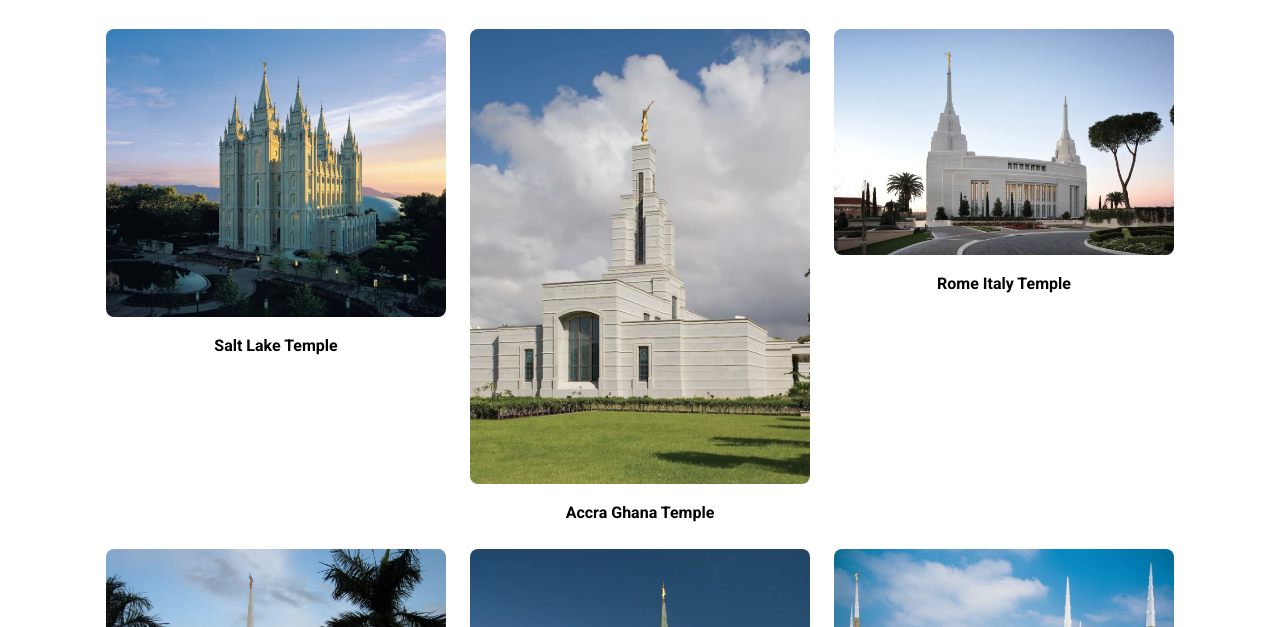
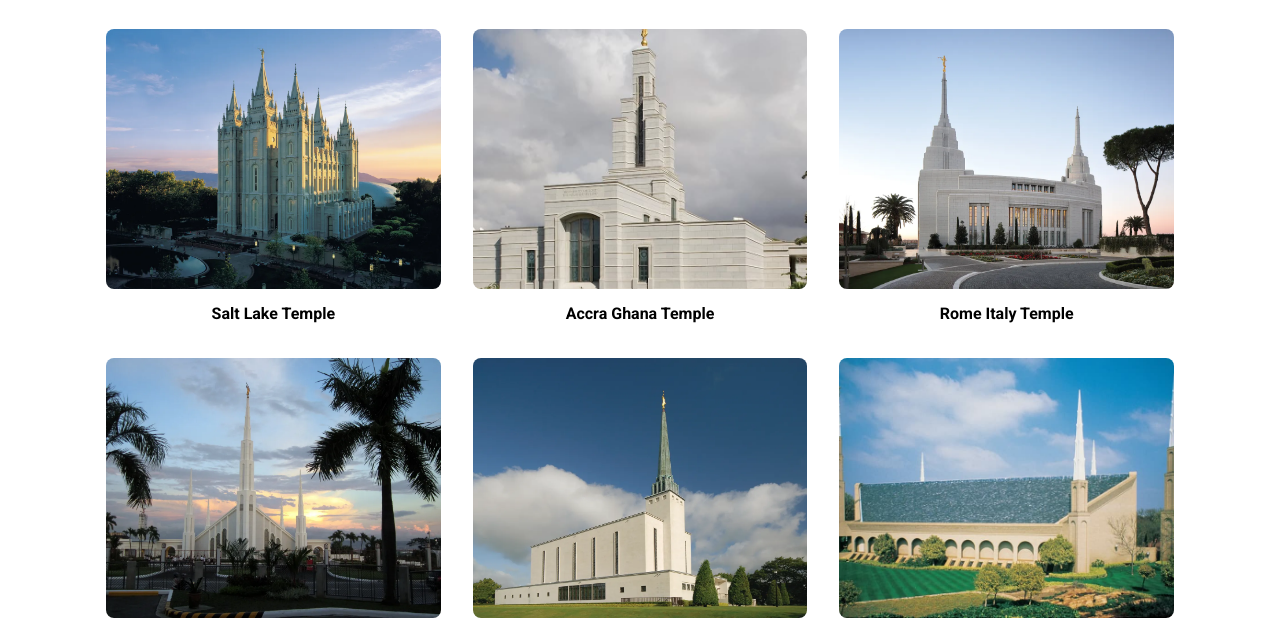
Before and after one commit to mshehu22/wdd131, a plain HTML site: page temples.html in a window 1280 px wide. Shown: the part 168-795 px from the top of the page. Drawn offline with Linux system fonts and the light colour scheme.

Commit message:
Make all temple images the same height

```diff
--- a/styles/temples.css
+++ b/styles/temples.css
@@ -77,7 +77,7 @@
 .gallery {
     display: grid;
     grid-template-columns: 1fr;
-    gap: 1.5rem;
+    gap: 2rem;
 }
 
 figure {
@@ -87,13 +87,16 @@
 figure img {
     width: 100%;
     max-width: 400px;
-    height: auto;
+    height: 260px;
+    object-fit: cover;
     border-radius: 8px;
+    display: block;
+    margin: 0 auto;
 }
 
 figcaption {
     font-weight: bold;
-    margin-top: .5rem;
+    margin-top: .75rem;
 }
 
 footer {
```
